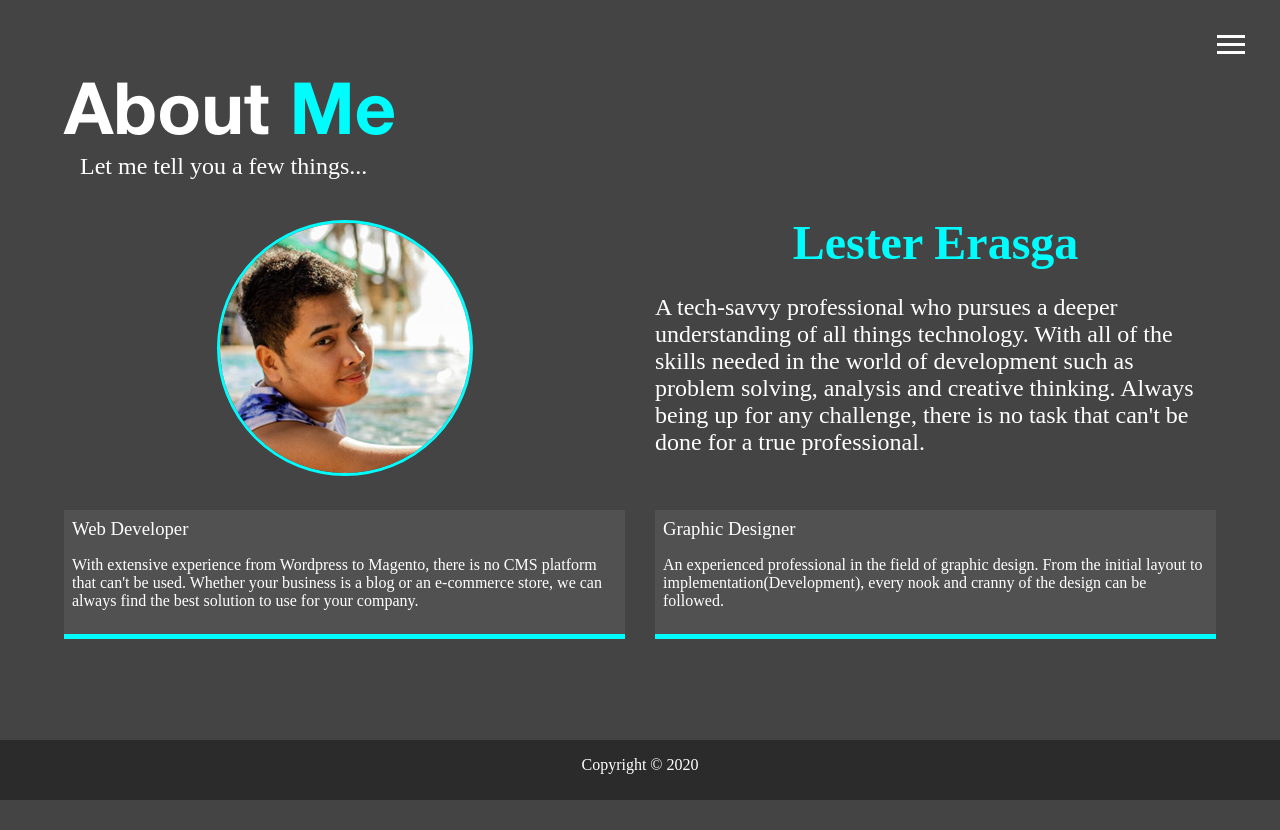
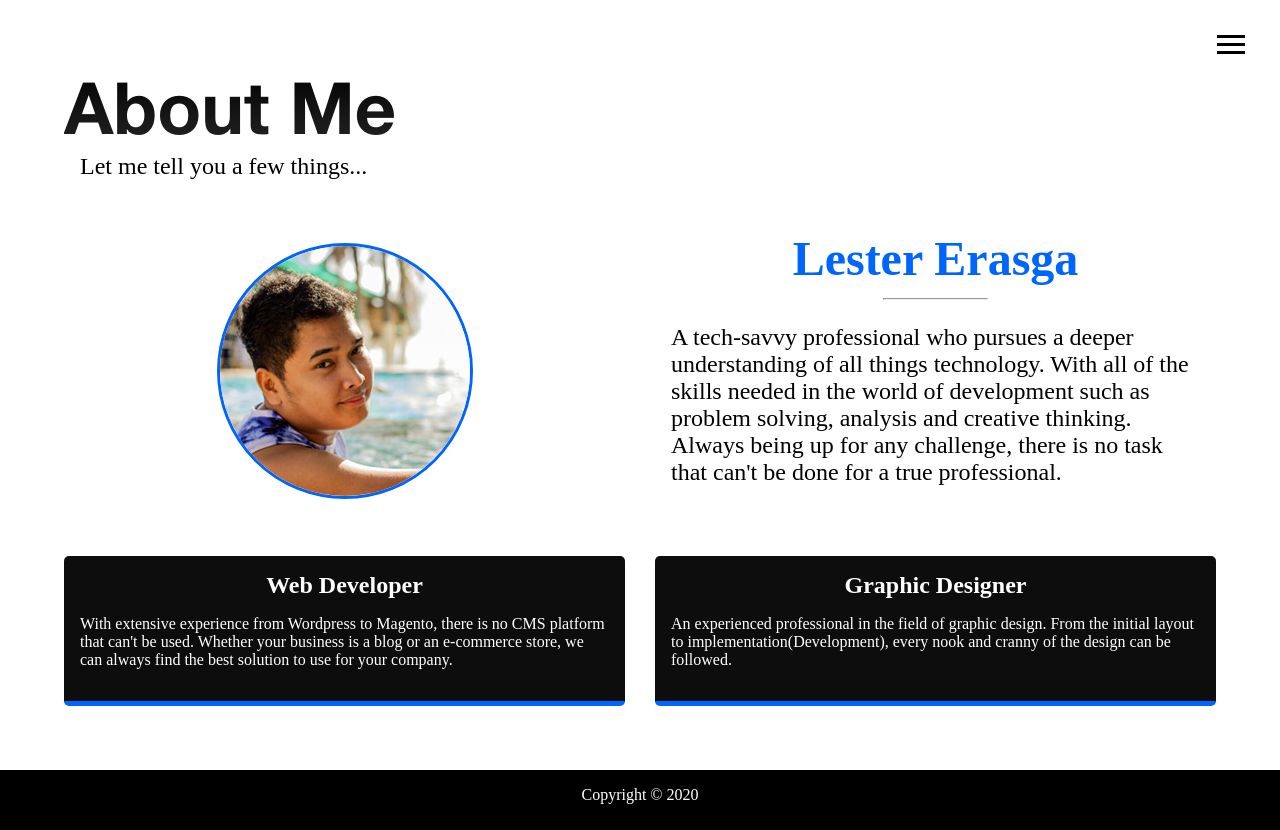
Before and after one commit to deathnoteoO6/lestererasga, a website: page dist/about.html in a window 1280 px wide. Before the commit the page ends 800 px from the top, so only its background shows below. Drawn offline with Linux system fonts and the light colour scheme; a web font is replaced by a local one.

Commit message:
Finished Website

```diff
--- a/scss/_config.scss
+++ b/scss/_config.scss
@@ -1,8 +1,8 @@
-$primary-color: #444;
-$secondary-color: #00fdfd;
+$primary-color: #fff;
+$secondary-color: #0065fd;
 $show-home-image: true;
-$home-image: url(../img/background.jpg);
-$background-opacity: 0.9;
+$home-image: url(../img/bg.jpg);
+$background-opacity: 0.1;
 
 @font-face {
   src: url(../fonts/Montserrat/Montserrat-Regular.ttf);
--- a/scss/_menu.scss
+++ b/scss/_menu.scss
@@ -44,7 +44,7 @@
   position: fixed;
   top: 0;
   width: 100%;
-  opacity: 0.9;
+  // opacity: 0.9;
   visibility: hidden;
 
   &.show {
@@ -66,7 +66,7 @@
   &-nav {
     margin: 0;
     padding: 0;
-    background: darken($primary-color, 5);
+    background: darken($primary-color, 10);
     list-style: none;
     transform: translate3d(0, -100%, 0);
     @include easeOut;
@@ -78,7 +78,7 @@
   }
 
   &-branding {
-    background: $primary-color;
+    background: #fff;
     transform: translate3d(0, 100%, 0);
     @include easeOut;
 
@@ -114,7 +114,7 @@
     display: inline-block;
     position: relative;
     font-size: 30px;
-    text-transform: uppercase;
+    // text-transform: uppercase;
     padding: 1rem 0;
     font-weight: 300;
     color: set-text-color($primary-color);
--- a/scss/_mobile.scss
+++ b/scss/_mobile.scss
@@ -75,7 +75,8 @@
         margin-top: 10vh;
 
         &.lg-heading {
-            font-size: 5rem;
+            font-size: 4.5rem;
+            padding-bottom: 0.6rem;
         }
     }
 
@@ -83,4 +84,18 @@
         grid-template-columns: 1fr;
     }
 
+    .boxes {
+        div {
+            font-size: 1.5rem;
+            padding: 1rem 1.5rem;
+            margin-bottom: 1.5rem;
+        }
+    }
+
+    .about-info {
+        .bio {
+            font-size: 1.2rem;
+        }
+    }
+
 }
--- a/scss/main.scss
+++ b/scss/main.scss
@@ -19,11 +19,14 @@ h1,
 h2,
 h3 {
   margin: 0;
-  font-weight: 400;
+  font-weight: 500;
 
   &.lg-heading {
     font-size: 4.5rem;
     font-family: helve;
+    background: linear-gradient(to top, rgb(37, 37, 37), #000);
+    -webkit-background-clip: text;
+    -webkit-text-fill-color: transparent;
   }
 
   &.sm-heading {
@@ -34,9 +37,10 @@ h3 {
 
   &.name-title {
     text-align: center;
-    font-weight: bold;
     color: $secondary-color;
+    font-weight: 700;
   }
+
 }
 
 .home-center {
@@ -120,6 +124,15 @@ main {
   .bio {
     grid-area: bio;
     font-size: 1.5rem;
+    // border-radius: 10px;
+    // border: #000 4px solid;
+    padding: 1rem;
+
+    .design {
+      color: #0065fd;
+      width: 20%;
+    }
+
   }
 
   .job1 {
@@ -131,9 +144,16 @@ main {
   }
 
   .job {
-    background: lighten($primary-color, 5);
-    padding: 0.5rem;
+    background: lighten(#000, 5);
+    padding: 1rem;
     border-bottom: $secondary-color 5px solid;
+    border-radius: 5px;
+    color: #fff;
+    h3 {
+      text-align: center;
+      font-weight: bold;
+      font-size: 1.5rem;
+    }
   }
 
 }
@@ -146,7 +166,7 @@ main {
 
   img{
     width: 100%;
-    border: #fff 3px solid;
+    border: #000 3px solid;
 
     &:hover {
       opacity: 0.5;
@@ -166,15 +186,16 @@ main {
 
   div {
     font-size: 2rem;
-    border: 3px #fff solid;
+    border: 3px #000 solid;
     padding: 1.5rem 2.5rem;
     margin-bottom: 3rem;
-    @include easeOut
+    @include easeOut;
 
     &:hover {
       padding: 0.5rem 1.5rem;
-      background: $secondary-color;
-      color: set-text-color($secondary-color);
+      background: #000;
+      // color: set-text-color($secondary-color);
+      color: #fff;
       span {
         color: set-text-color($secondary-color);
       }
@@ -203,15 +224,16 @@ main {
 
 .btn-light {
   @extend .btn;
-  background: lighten($primary-color, 50);
-  color: #333;
+  background: #000;
+  color: #fff;
 }
 
 #main-footer {
   text-align: center;
   padding: 1rem;
-  background: darken($primary-color, 10);
-  color: set-text-color($primary-color);
+  background: darken($primary-color, 100);
+  // color: set-text-color($primary-color);
+  color: #fff;
   height: 60px;
 }
 
```
Also changed, not shown: dist/about.html, dist/contact.html, dist/css/main.css, dist/img/bg.jpg (added), dist/index.html, dist/work.html.
